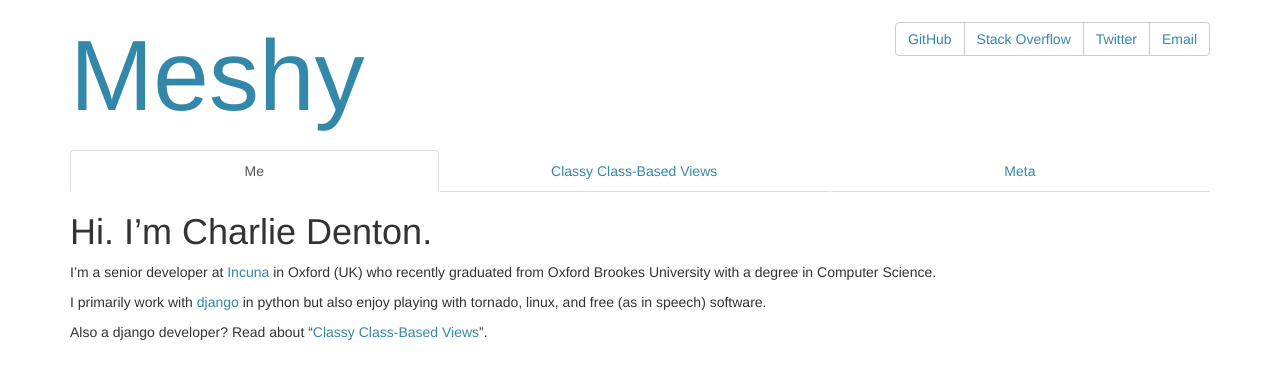
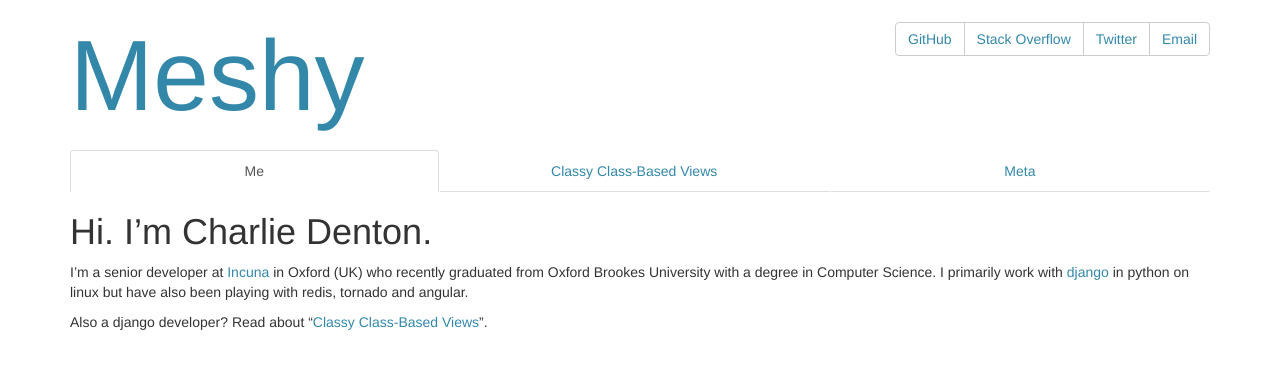
Before and after one commit to meshy/meshy.github.com, a Jekyll site: the page built from index.markdown, in a window 1280 px wide. Shown: the top 379 px of the page. Built offline with Jekyll 4.4.1, drawn with Linux system fonts in a browser that asks for light colours; nearby versions of some CDN libraries; some web fonts are replaced.

Commit message:
Touch up copy.

```diff
--- a/index.markdown
+++ b/index.markdown
@@ -8,8 +8,7 @@ title: Charlie Denton
 
 I'm a senior developer at [Incuna](http://incuna.com) in Oxford (UK) who
 recently graduated from Oxford Brookes University with a degree in Computer Science.
-
-I primarily work with [django](http://djangoproject.com) in python but
-also enjoy playing with tornado, linux, and free (as in speech) software.
+I primarily work with [django](http://djangoproject.com) in python on linux but
+have also been playing with redis, tornado and angular.
 
 Also a django developer? Read about "[Classy Class-Based Views](/ccbv/)".
```
